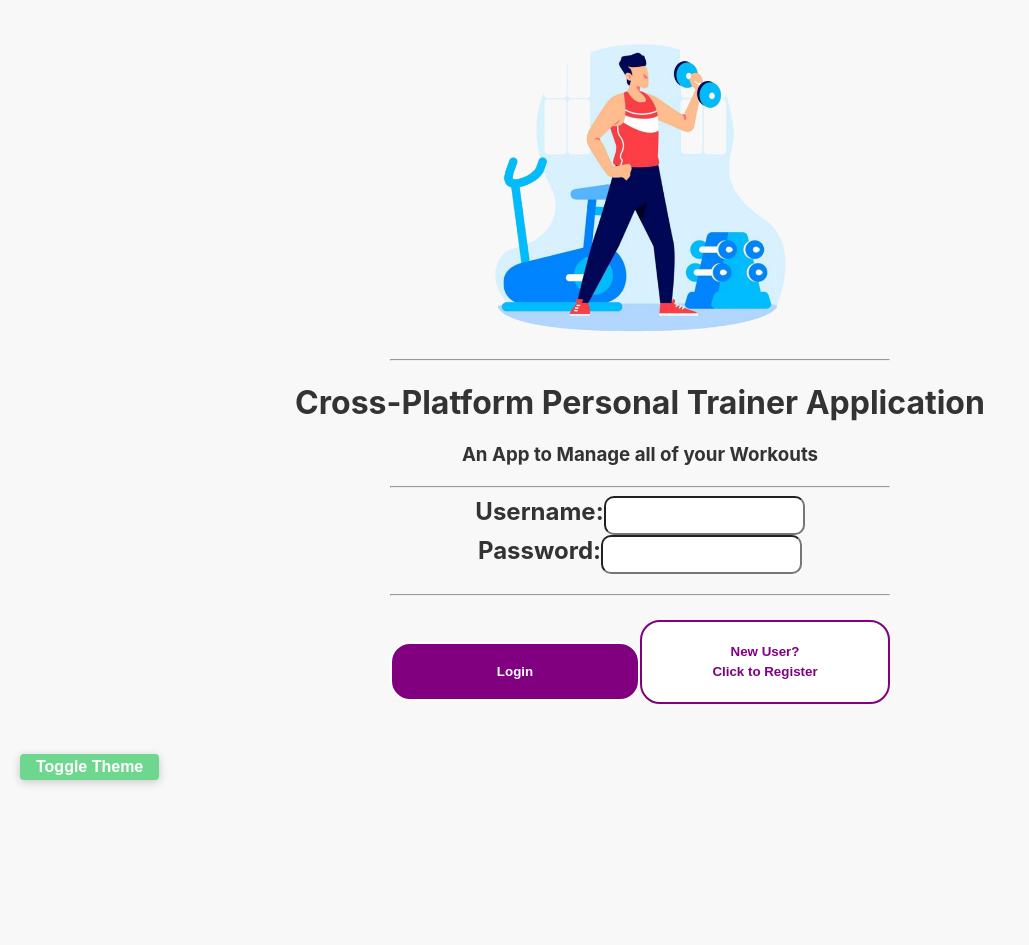
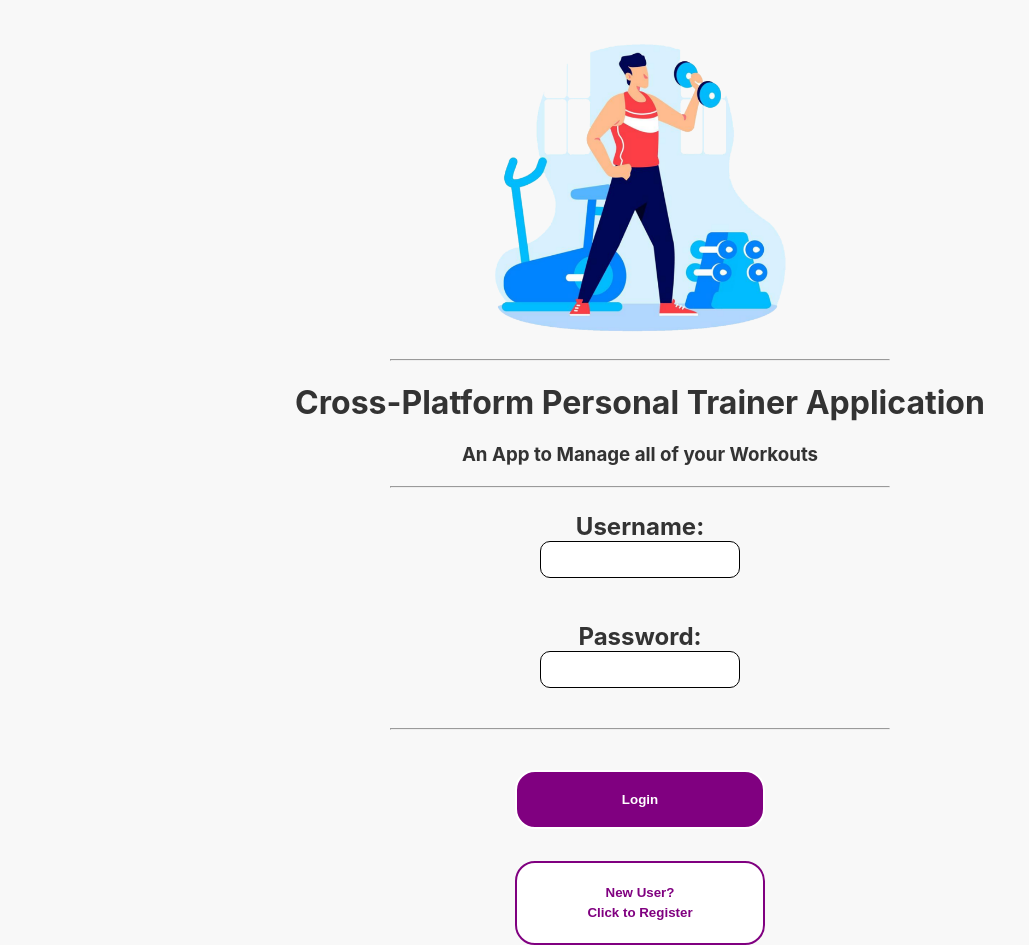
Before and after one commit to kevinliu249/CPFT, a React (Create React App) app in the folder frontend/: page / in a window 1280 px wide. Shown: the whole page, without its empty margins (0-1029 px from the left). Before the commit the page ends 800 px from the top, so only its background shows below. Built offline with nearby package versions, Linux system fonts and the light colour scheme.

Commit message:
My Current Development Branch, working on Survey styling to and QAing issues

```diff
--- a/frontend/src/component/ThemeToggleButton.js
+++ b/frontend/src/component/ThemeToggleButton.js
@@ -1,6 +1,6 @@
 import React, { useContext } from "react";
 import { GlobalStateContext } from "../context/GlobalStateContext";
-import "../styles/Dashboard.css"; // Reuse the existing CSS styles
+import "../styles/App.css"; // Reuses the existing CSS styles
 
 const ThemeToggleButton = () => {
   const { toggleTheme } = useContext(GlobalStateContext);
--- a/frontend/src/pages/dashboard.js
+++ b/frontend/src/pages/dashboard.js
@@ -16,7 +16,7 @@ const Dashboard = () => {
       <button onClick={() => navigate("/fitnessPlan")}>Fitness Plan</button>
       <button onClick={() => navigate("/workout")}>Workout</button>
       <button onClick={() => navigate("/survey")}>Take Survey</button>
-      <ThemeToggleButton /> {/* Add the theme toggle button */}
+      <ThemeToggleButton /> {/* Added the theme toggle button */}
     </div>
   );
 };
--- a/frontend/src/pages/fitnessPlan.js
+++ b/frontend/src/pages/fitnessPlan.js
@@ -9,7 +9,7 @@ const FitnessPlan = () => {
     return (
       <div className="FitnessPlan">
         <p>FitnessPlan</p>
-        <ThemeToggleButton /> {/* Add the theme toggle button */}
+        <ThemeToggleButton /> {/* Added the theme toggle button */}
       </div>
     );
   };
--- a/frontend/src/pages/onboarding.js
+++ b/frontend/src/pages/onboarding.js
@@ -2,8 +2,7 @@ import React from "react";
 import { useNavigate } from "react-router-dom";
 import "../styles/App.css";
 import "../styles/Onboarding.css";
-import ThemeToggleButton from "../component/ThemeToggleButton";
-import picture from "../images/onboarding.png"
+import picture from "../images/onboarding.png";
 
 const Onboarding = () => {
   const navigate = useNavigate();
@@ -12,26 +11,28 @@ const Onboarding = () => {
     navigate("/dashboard");
   };
 
-  const registerNaviate = () => {
+  const registerNavigate = () => {
     navigate("/register");
   };
 
   return (
     <div className="Onboarding">
-      <img src={picture} alt="Onboarding Workout"/>
-      <hr></hr>
+      <img src={picture} alt="Onboarding Workout" />
+      <hr />
       <h1>Cross-Platform Personal Trainer Application</h1>
       <h3>An App to Manage all of your Workouts</h3>
-      <hr></hr>
+      <hr />
       <label htmlFor="username">Username:</label>
       <input type="text" id="username" name="username" /><br />
       <label htmlFor="password">Password:</label>
       <input type="password" id="password" name="password" /><br />
-      <hr></hr>
-      <button onClick={loginNavigate}>Login</button>
+      <hr />
 
-      <button onClick={registerNaviate}>New User? <br></br>Click to Register</button>
-      <ThemeToggleButton /> {/* Add the theme toggle button */}
+      {/* Wrapped Buttons to Stack Buttons Vertically */}
+      <div className="button-group">
+        <button onClick={loginNavigate}>Login</button>
+        <button onClick={registerNavigate}>New User? <br />Click to Register</button>
+      </div>
     </div>
   );
 };
--- a/frontend/src/pages/survey.js
+++ b/frontend/src/pages/survey.js
@@ -1,6 +1,5 @@
 import React, { useState } from "react";
 import { useNavigate } from "react-router-dom";
-import "../styles/App.css";
 import "../styles/Survey.css";
 import ThemeToggleButton from "../component/ThemeToggleButton";
 
--- a/frontend/src/styles/Onboarding.css
+++ b/frontend/src/styles/Onboarding.css
@@ -18,11 +18,18 @@
 .Onboarding label {
   font-size: 1.5em;
   margin-top: 3vh;
+  display: block;
+  text-align: center;
 }
 
 .Onboarding input {
   padding: 10px;
   border-radius: 10px;
+  border: 1px solid #000;
+  width: 200px;
+  display: block;
+  margin: 0 auto;
+  text-align: center;
 }
 
 .Onboarding button {
@@ -62,3 +69,10 @@
   background-color: purple;
   color: white;
 }
+
+.button-group {
+    display: flex;
+    flex-direction: column; /* Stacks the buttons vertically */
+    align-items: center; /* Center aligns them */
+    gap: var(--spacing-m); /* Adds space */
+  }
```
Also changed, not shown: frontend/src/styles/App.css (line endings or trailing spaces). Lines whose indentation alone changed are shown as unchanged.
